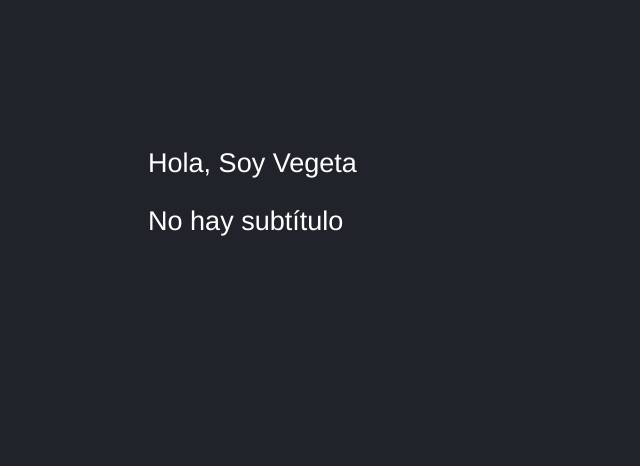
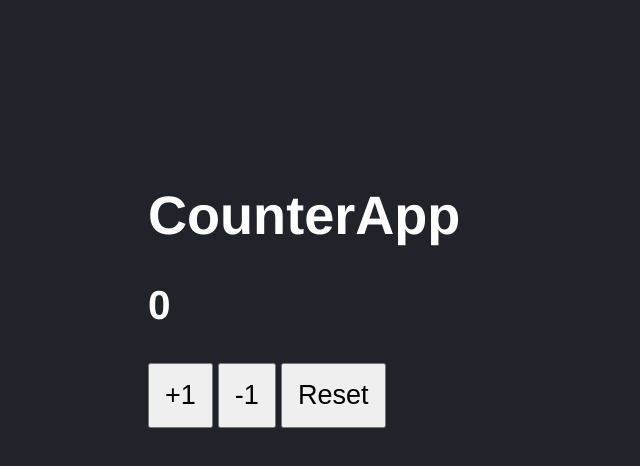
Before and after one commit to oscartrugo/React_Curso_Fernando_Herrera, a React (Vite) app in the folder 03-counter-app-vite/: page / in a window 1280 px wide. Shown: the top 466 px of the page, without its empty margins (0-640 px from the left). Built offline with nearby package versions, Linux system fonts and the light colour scheme.

Commit message:
68. Screen - Testing library

```diff
--- a/03-counter-app-vite/src/FirstApp.jsx
+++ b/03-counter-app-vite/src/FirstApp.jsx
@@ -4,7 +4,7 @@
 
   return (
     <>
-        <div data-testid="test-title">{ title }</div>
+        <h1 data-testid="test-title">{ title }</h1>
         <p>{ subTitle }</p>
         <p>{ name }</p>
     </>
--- a/03-counter-app-vite/src/main.jsx
+++ b/03-counter-app-vite/src/main.jsx
@@ -2,11 +2,11 @@
 import ReactDOM from 'react-dom/client'; //Herramienta para renderizar React
 import { FirstApp } from './FirstApp';
 import './styles.css';
-// import { CounterApp } from './CounterApp';
+import { CounterApp } from './CounterApp';
 
 ReactDOM.createRoot(document.getElementById("root")).render( //Renderizar compoennte en el DOM
     <React.StrictMode>
-        {/* <CounterApp value={0} /> */}
-        <FirstApp title='Hola, Soy Vegeta' />
+        <CounterApp value={0} />
+        {/* <FirstApp title='Hola, Soy Vegeta' /> */}
     </React.StrictMode>
 )
```
Also changed, not shown: 2 other files (tests, documents, lock files or other folders).
